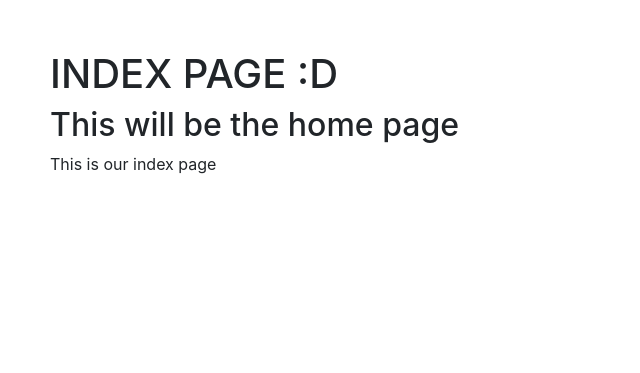
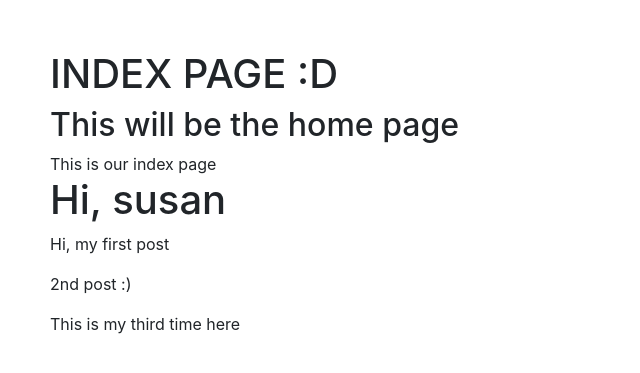
Before and after one commit to tryingtolearn11/322_project, a Flask app: page / in a window 1280 px wide. Shown: the part 70-443 px from the top of the page, without its empty margins (0-640 px from the left). Run offline with Flask 2, Linux system fonts and the light colour scheme; some libraries are stand-ins or nearby versions.

Commit message:
dummy users

```diff
--- a/app/routes.py
+++ b/app/routes.py
@@ -2,6 +2,7 @@ from app import app
 from flask import render_template, url_for, redirect
 from app.forms import LoginForm
 from app.functions.package import userInfo
+from app.models import User
 
 
 ''' All Handlers go here. For example:
@@ -16,7 +17,13 @@ from app.functions.package import userInfo
 @app.route('/')
 @app.route("/index")
 def index():
-    return render_template('index.html')
+    dummy_user = User()
+    dummy_user.username ='susan'
+    dummy_user.email='susan@example.com'
+    dummy_user.posts = ["Hi, my first post", "2nd post :)", "This is my third time here"]
+
+    return render_template('index.html', user=dummy_user.username,
+                           posts=dummy_user.posts)
 
 
 # Login Page
--- a/app/templates/index.html
+++ b/app/templates/index.html
@@ -8,5 +8,11 @@
     <div>
         This is our index page
     </div>
+    <body>
+        <h1> Hi, {{ user }} </h1>
+        {% for post in posts %}
+        <div><p> {{ post }}</p></div>
+        {% endfor %}
+    </body>
 
 {% endblock %}
```
Also changed, not shown: app/models.py (added, +10 -0 lines).
